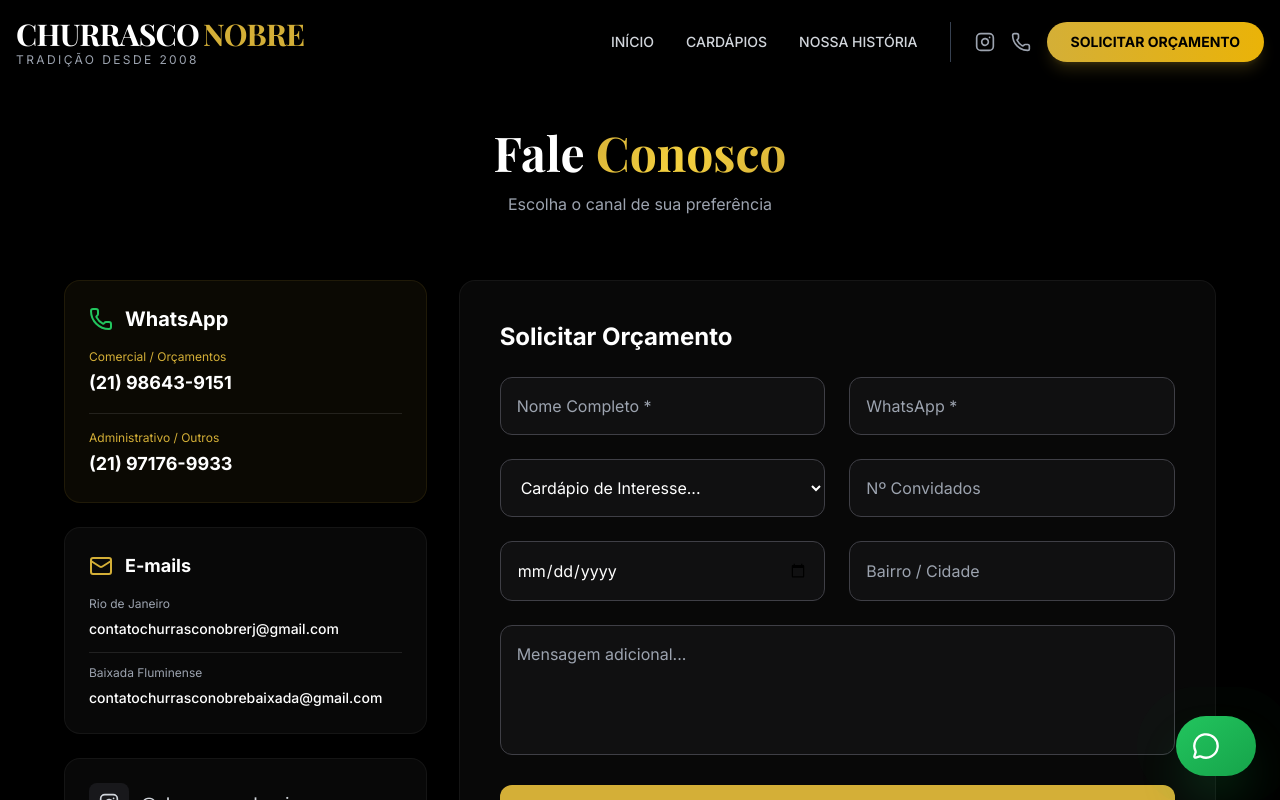
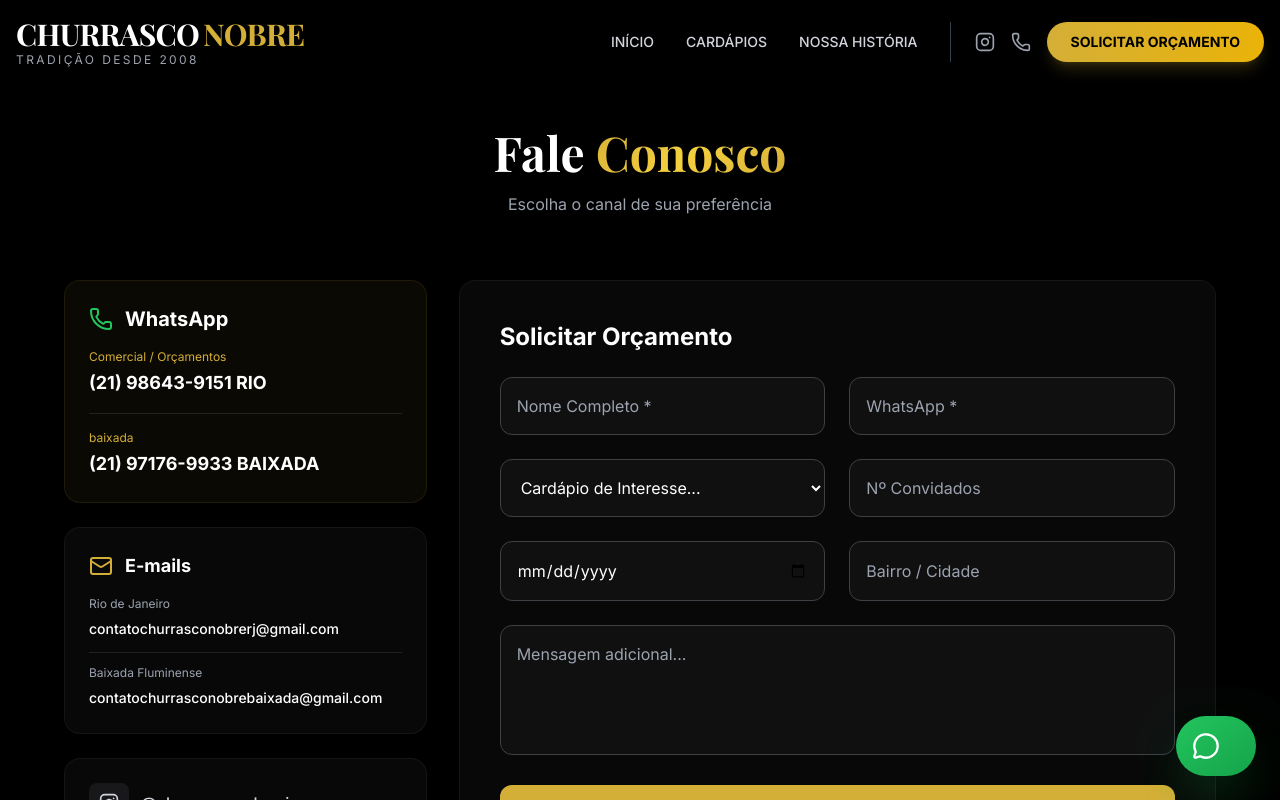
Before and after one commit to Dawerty12/Churrasco-Nobre, a Next.js app: page /contato in a window 1280 px wide. Shown: the top 800 px of the page. Built offline with nearby package versions, Linux system fonts and the light colour scheme; a web font is replaced by a local one.

Commit message:
Correção textos

```diff
--- a/app/config/site.ts
+++ b/app/config/site.ts
@@ -5,10 +5,10 @@ export const siteConfig = {
   url: "https://www.churrasconobrerio.com.br",
   contato: {
     whatsappPrincipal: "5521986439151",
-    whatsappPrincipalFormatado: "(21) 98643-9151",
+    whatsappPrincipalFormatado: "(21) 98643-9151 RIO",
 
     whatsappSecundario: "5521971769933",
-    whatsappSecundarioFormatado: "(21) 97176-9933",
+    whatsappSecundarioFormatado: "(21) 97176-9933 BAIXADA",
 
     email: "contatochurrasconobrerj@gmail.com",
 
--- a/app/contato/page.tsx
+++ b/app/contato/page.tsx
@@ -39,7 +39,7 @@ export default function Contato() {
                 </a>
 
                 <a href={siteConfig.links.whatsappSecundarioUrl} target="_blank" className="block group border-t border-white/10 pt-4">
-                  <div className="text-xs text-primary mb-1">Administrativo / Outros</div>
+                  <div className="text-xs text-primary mb-1"> baixada </div>
                   <div className="font-bold text-lg group-hover:text-green-400 transition-colors">
                     {siteConfig.contato.whatsappSecundarioFormatado}
                   </div>
```
